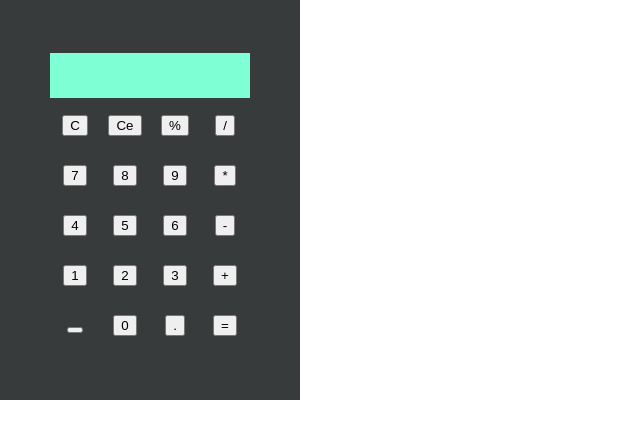
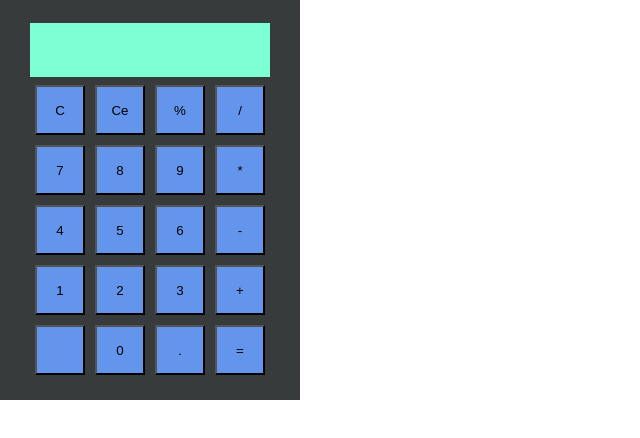
Before and after one commit to juandejunin/calculadora, a plain HTML site: page index.html in a window 1280 px wide. Shown: the whole page, without its empty margins (0-640 px from the left). Drawn offline with Linux system fonts and the light colour scheme.

Commit message:
feat: modified rows

```diff
--- a/estilos.css
+++ b/estilos.css
@@ -51,8 +51,8 @@ body{
 .grid{
     display: grid;
 
-    grid-template-columns: 50px 50px 50px 50px ;
-    grid-template-rows: 50px 50px 50px 50px 50px 50px;
+    grid-template-columns: 60px 60px 60px 60px ;
+    grid-template-rows: 60px 60px 60px 60px 60px 60px;
     background-color: rgb(55, 59, 59);
     width: 300px;
     height: 400px;
@@ -77,5 +77,7 @@ body{
 }
 
 button{
-    background-color: none;
+    background-color: cornflowerblue;
+    height: 50px;
+    width: 50px;
 }
```
